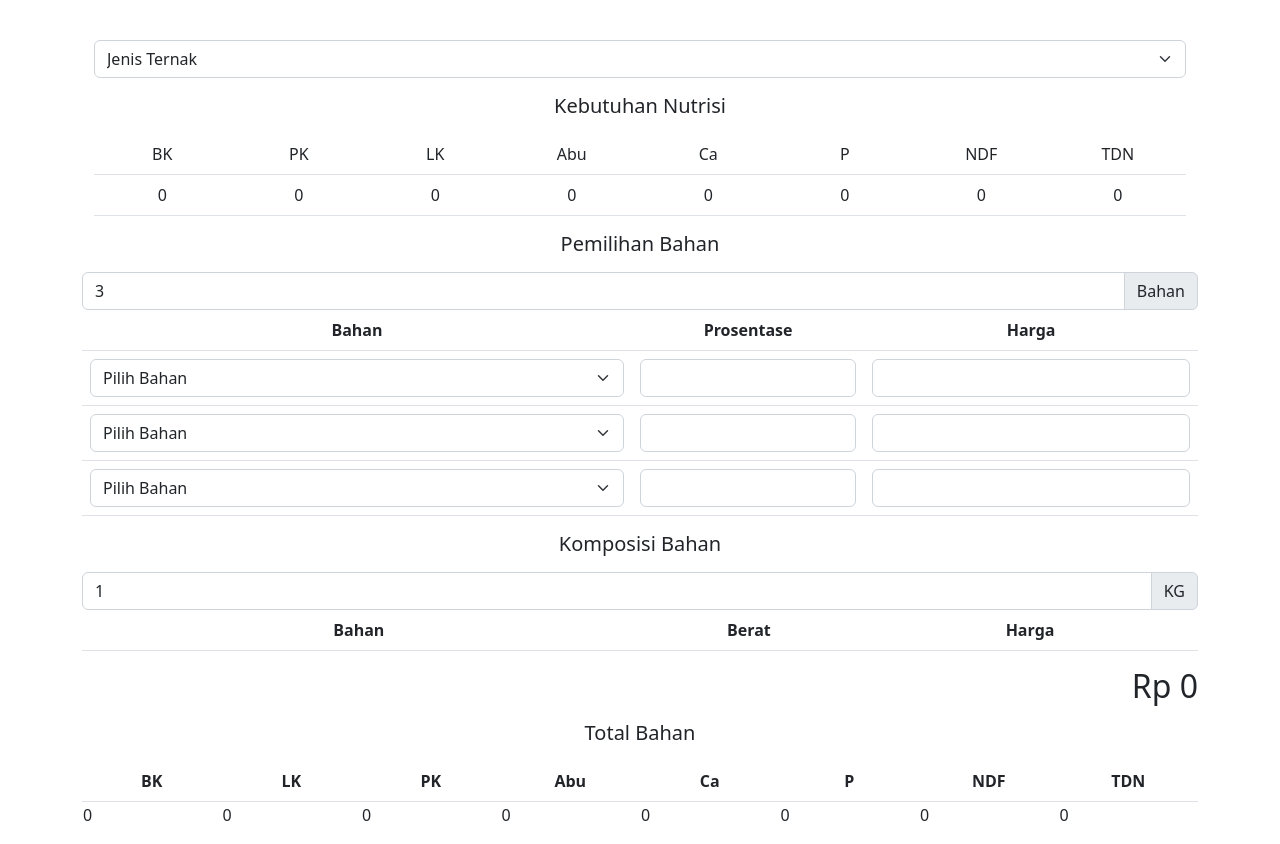
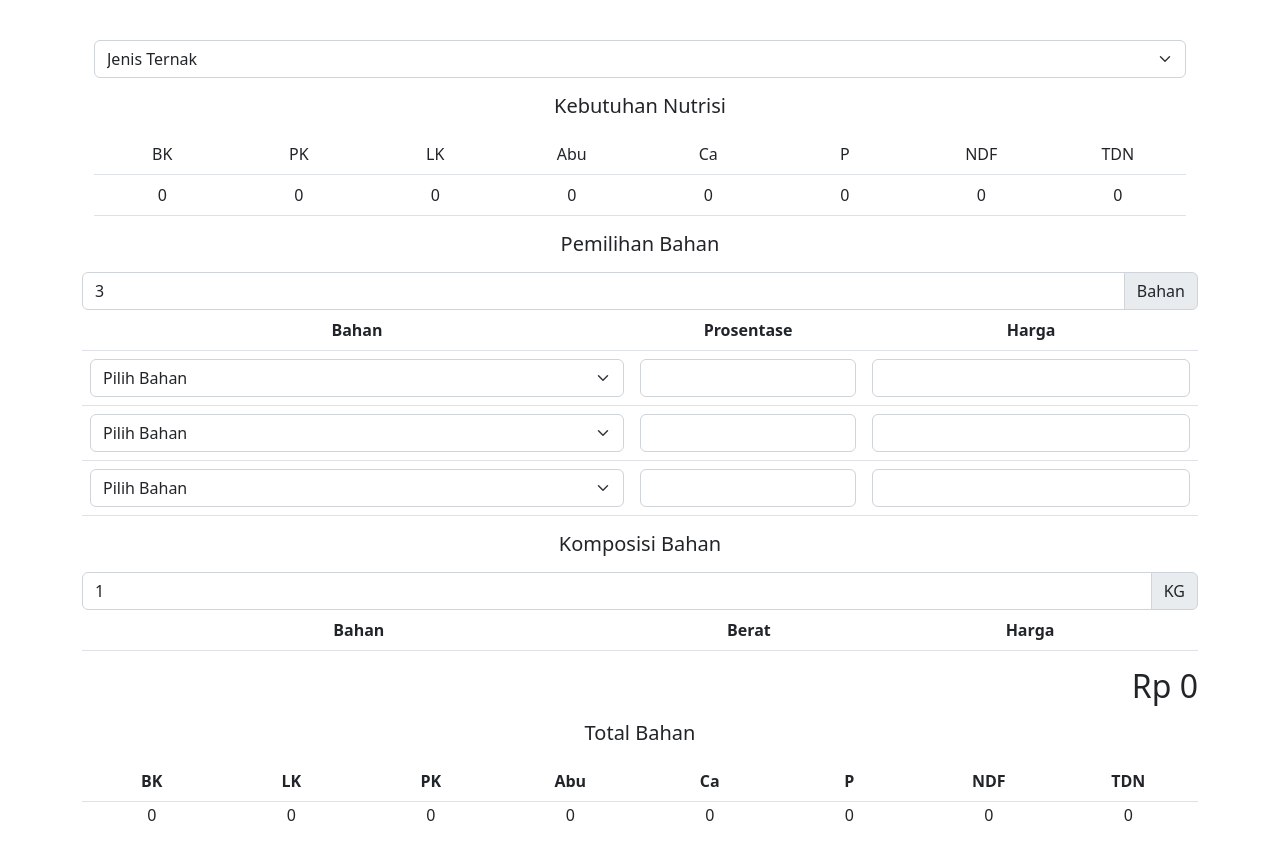
Before and after one commit to d-arsya/kalkulator-pakan, a React (Vite) app: page / in a window 1280 px wide. Built offline with nearby package versions, Linux system fonts and the light colour scheme.

Commit message:
Update table class

```diff
--- a/src/components/KomposisiBahan.jsx
+++ b/src/components/KomposisiBahan.jsx
@@ -81,9 +81,9 @@ export default function KomposisiBahan({ bahanUse }) {
       </h2>
 
       <h5 className="my-3 text-center">Total Bahan</h5>
-      <table className="table">
+      <table className="table text-center">
         <thead>
-          <tr className="text-center">
+          <tr>
             <th style={{width:"10vw"}}>BK</th>
             <th style={{width:"10vw"}}>LK</th>
             <th style={{width:"10vw"}}>PK</th>
```
